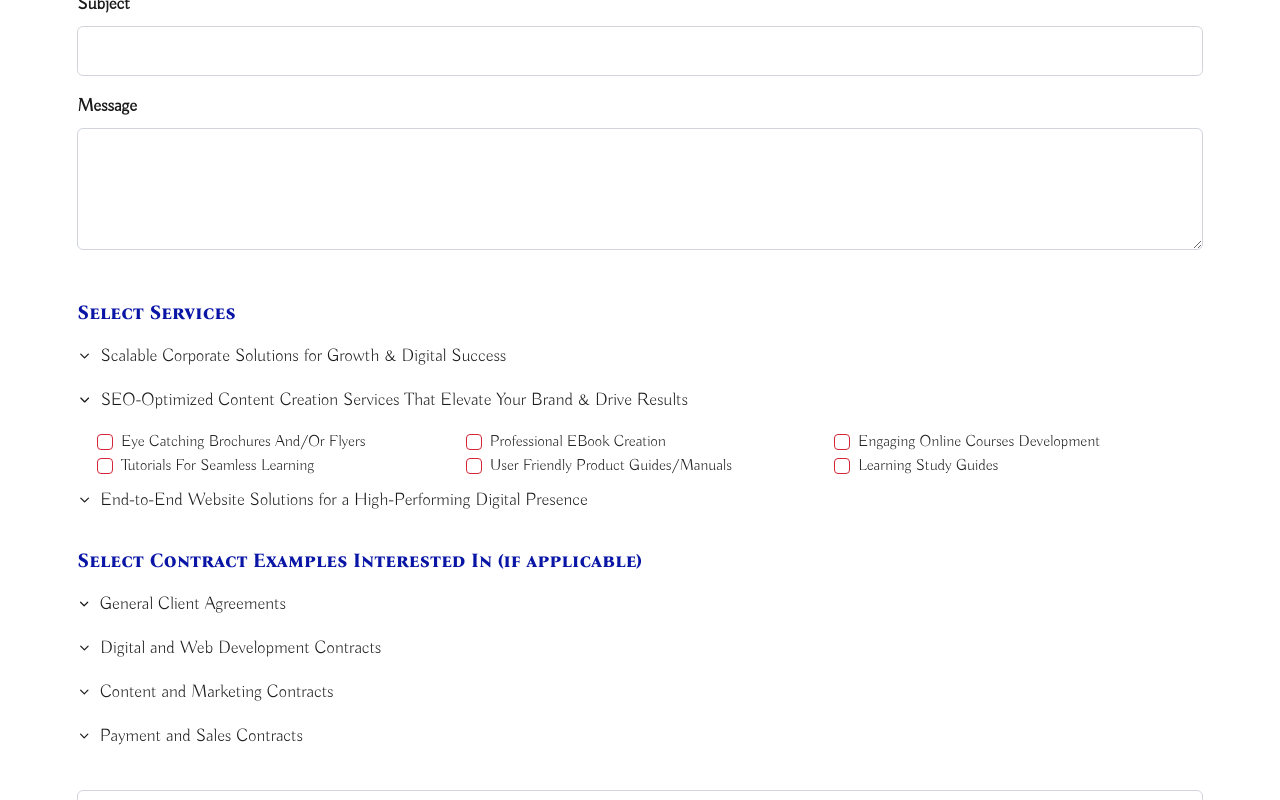
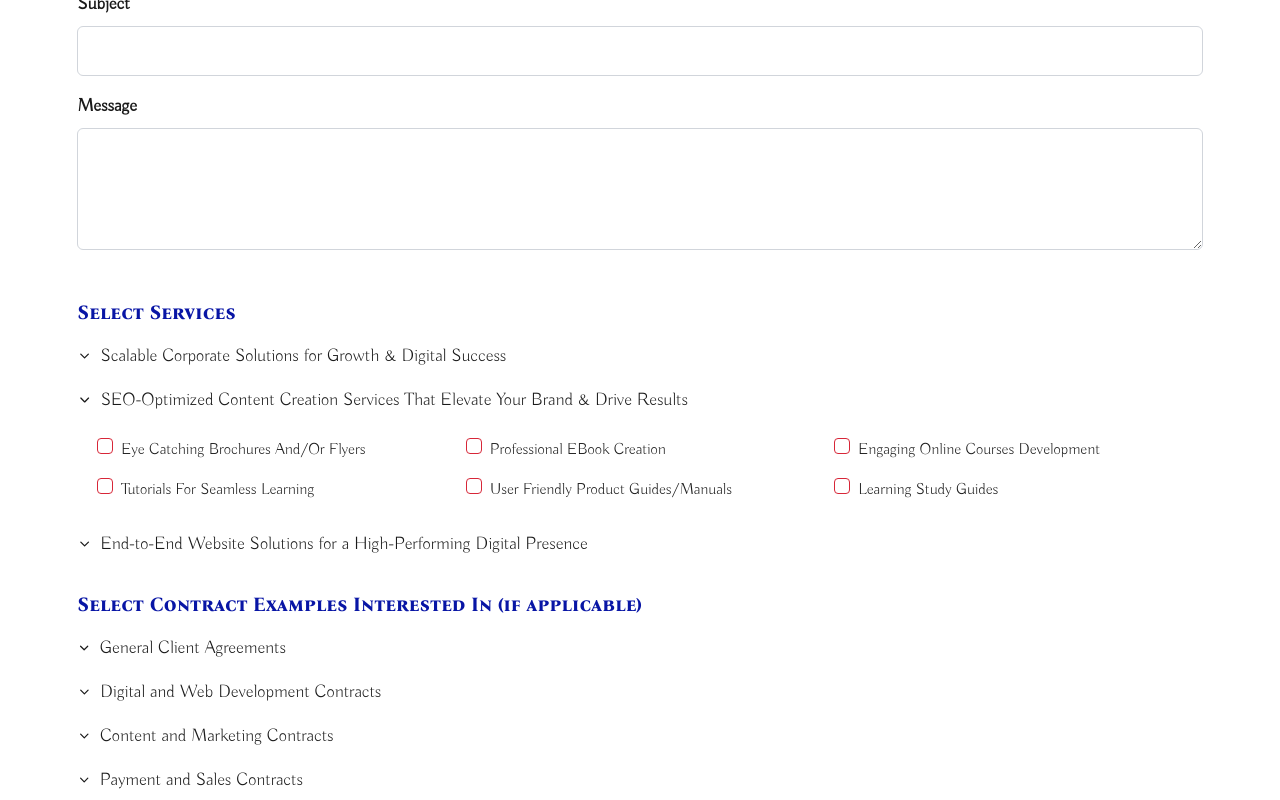
Before and after one commit to tmchuynh/phoenix-code-studio, a Next.js app: page /contact-us in a window 1280 px wide. Both pictures are taken after a click on the element 382 px from the left and 1224 px from the top of the page. Shown: the part 824-1624 px from the top of the page. Built offline with nearby package versions, Linux system fonts and the light colour scheme.

Commit message:
fix checkbox layout

```diff
--- a/src/app/contact-us/page.tsx
+++ b/src/app/contact-us/page.tsx
@@ -271,7 +271,7 @@ const ContactUsPage: FC = () => {
                       </div>
                     </CollapsibleTrigger>
                   </div>
-                  <CollapsibleContent className="space-y-2 ml-5">
+                  <CollapsibleContent className="space-y-2 ml-5 pb-3">
                     <div className="grid grid-cols-1 md:grid-cols-2 lg:grid-cols-3">
                       {service.info.sub.map((subService, subIndex) => {
                         const serviceDetails = subServiceDetails.find(
@@ -280,7 +280,7 @@ const ContactUsPage: FC = () => {
 
                         if (serviceDetails) {
                           return (
-                            <label key={subIndex} className="flex items-center">
+                            <label key={subIndex} className="flex  my-2">
                               <Checkbox
                                 value={subIndex}
                                 checked={selectedServices.includes(subService)}
@@ -328,7 +328,7 @@ const ContactUsPage: FC = () => {
                     </CollapsibleTrigger>
                   </div>
 
-                  <CollapsibleContent className="space-y-2 ml-5">
+                  <CollapsibleContent className="space-y-2 ml-5 pb-3">
                     <div className="grid grid-cols-1 md:grid-cols-2 lg:grid-cols-3">
                       {contract.info.sub.map((subContract) => {
                         const contractDetails = contractExamples.find(
@@ -339,7 +339,7 @@ const ContactUsPage: FC = () => {
                           return (
                             <label
                               key={subContract}
-                              className="flex items-center"
+                              className="flex items-center my-2"
                             >
                               <Checkbox
                                 value={subContract}
```
